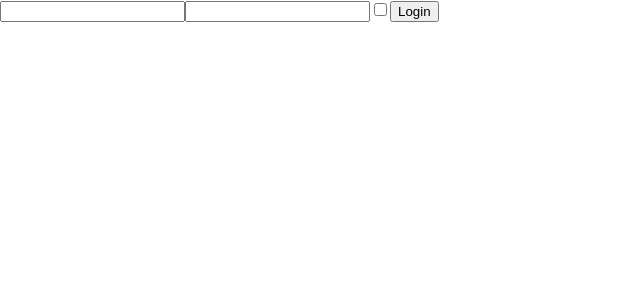
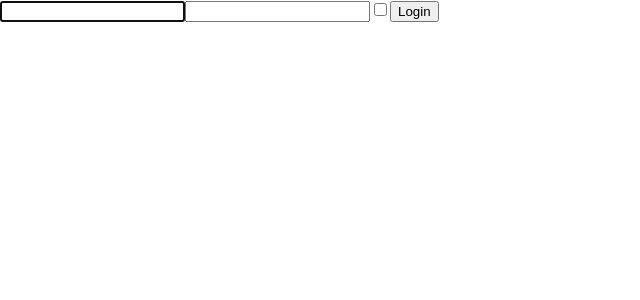
Before and after one commit to GiorgiNeparidze/react-exercises, a React (Create React App) app: page / in a window 1280 px wide. Shown: the top 300 px of the page, without its empty margins (0-640 px from the left). Built offline with nearby package versions, Linux system fonts and the light colour scheme.

Commit message:
finished fomrs-06

```diff
--- a/src/UncontrolledLogin .js
+++ b/src/UncontrolledLogin .js
@@ -8,11 +8,16 @@ export default class UncontrolledLogin extends Component {
     this.props.onLogin(username, password, checkbox);
     console.log(username, password, checkbox);
   };
+
+  componentDidMount = () => {
+    this.username.focus();
+  };
+
   render() {
     return (
       <div>
         <form onSubmit={this.submitForm}>
-          <input name="username"></input>
+          <input ref={input => (this.username = input)} name="username" type="text"></input>
           <input name="password" type="password"></input>
           <input name="checkbox" type="checkbox"></input>
           <button name="submit-btn" type="submit">
```
Also changed, not shown: src/App.js (+7 -7 lines).
